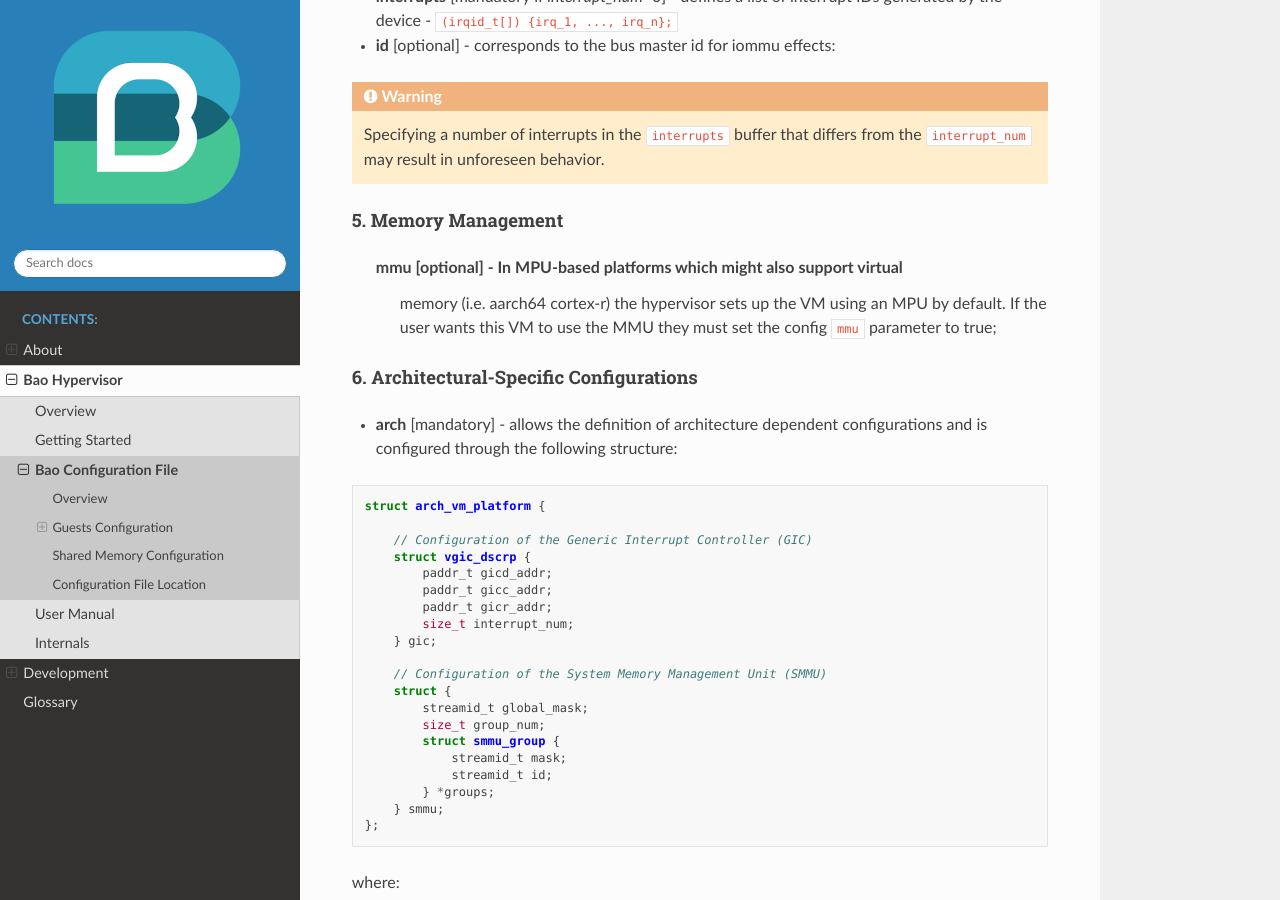
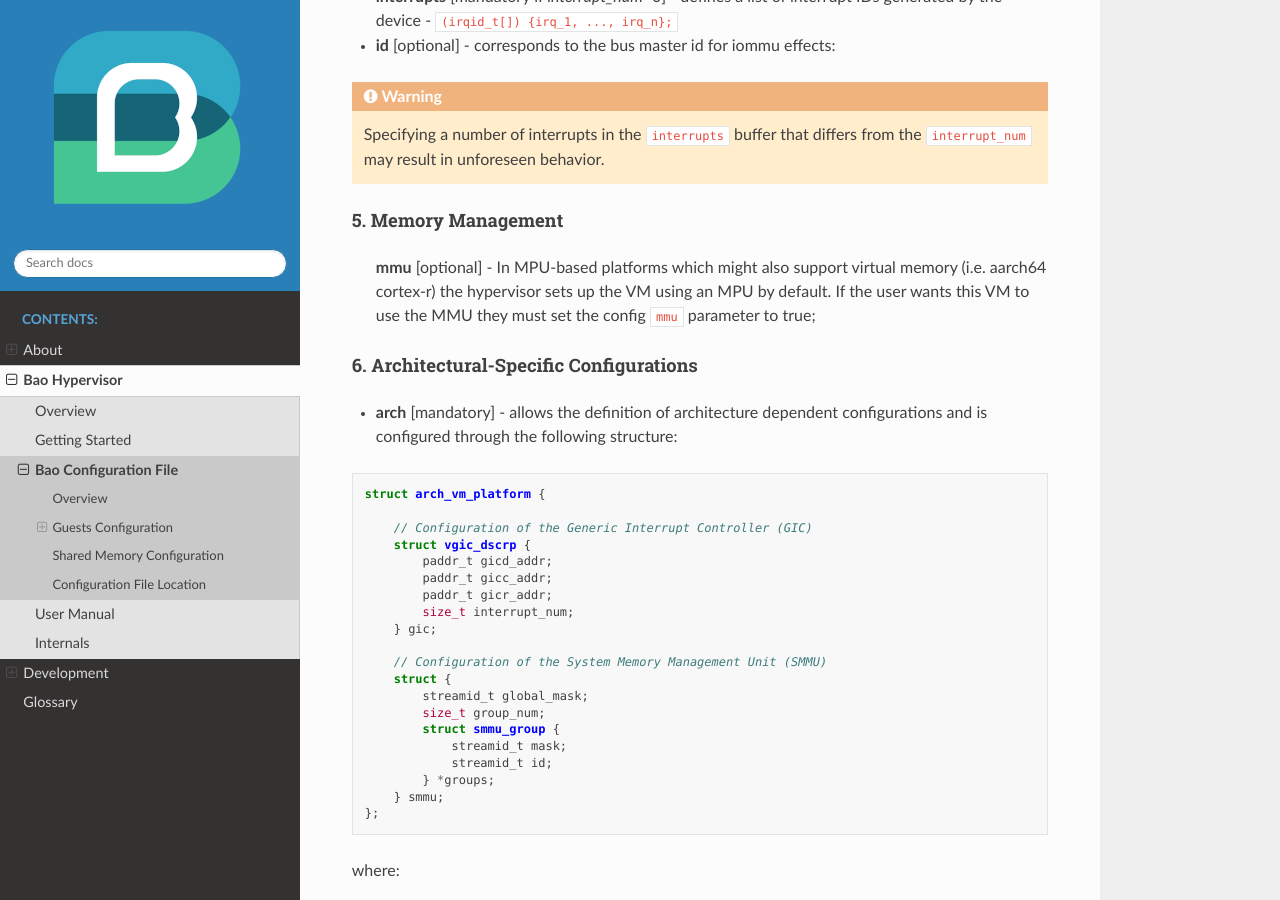
Before and after one commit to bao-project/bao-docs, a Sphinx documentation site: the page built from source/bao_hyp/config.rst, in a window 1280 px wide and 900 px high, scrolled down 5743 px. Built offline with Sphinx 7.4.7 and the Read the Docs theme 2.0.0, drawn with Linux system fonts in a browser that asks for light colours.

Commit message:
fix(doc): include format tweaks to use the new column limit of 100
Signed-off-by: Diogo Costa <diogoandreveigacosta@gmail.com>

```diff
--- a/source/bao_hyp/config.rst
+++ b/source/bao_hyp/config.rst
@@ -68,11 +68,10 @@ relative to the config source file.
 Guests Configuration
 --------------------
 
-Within this configuration file, it is possible to define various aspects of
-your virtual environment, including hardware resources, devices, and storage
-options. One of the most important features of the configuration file is the
-ability to define VMs, or guests (VM 1, VM 2, ... VM N). This allows to create
-and manage multiple VMs, each with its own operating system and hardware
+Within this configuration file, it is possible to define various aspects of your virtual
+environment, including hardware resources, devices, and storage options. One of the most important
+features of the configuration file is the ability to define VMs, or guests (VM 1, VM 2, ... VM N).
+This allows to create and manage multiple VMs, each with its own operating system and hardware
 resources.
 
 .. figure:: img/guest-config.svg
@@ -80,8 +79,7 @@ resources.
     :name: guest-config-fig
 
 
-The configuration of different guests is done by populating a struct called
-*vmconfig*, as follows:
+The configuration of different guests is done by populating a struct called *vmconfig*, as follows:
 
 .. code-block:: c
 
@@ -95,26 +93,23 @@ The configuration of different guests is done by populating a struct called
 
 For each VM, the following parameters must be specified:
 
-- **image** [mandatory] - corresponds to the guest image (see details in \
-  `Guest Image`_)
-- **entry** [mandatory] - defines the entry point address in VM's address \
-  space;
-- **platform description** [mandatory] - corresponds to the guest platform \
-  (see details in `Virtual Machine Configuration`_);
-- **cpu_affinity** [optional] - corresponds to the selection of physical CPUs \
-  assigned to the virtual platform (see details in `CPU Affinity`_);
-- **colors** [optional] - enables the cache coloring feature (see details in \
-  `Coloring`_).
+- **image** [mandatory] - corresponds to the guest image (see details in `Guest Image`_)
+- **entry** [mandatory] - defines the entry point address in VM's address space;
+- **platform description** [mandatory] - corresponds to the guest platform (see details in `Virtual
+  Machine Configuration`_);
+- **cpu_affinity** [optional] - corresponds to the selection of physical CPUs assigned to the
+  virtual platform (see details in `CPU Affinity`_);
+- **colors** [optional] - enables the cache coloring feature (see details in `Coloring`_).
 
 Guest Image
 ***********
 .. _Guest Image:
 
-The guest ``image`` comprises a structure that describes the image \
-configuration running on the guest side. It encompasses the following options:
+The guest ``image`` comprises a structure that describes the image configuration running on the
+guest side. It encompasses the following options:
 
-- **image** [mandatory] - definition of the ``image`` to run on a given VM.
-  The ``image`` corresponds to the following structure:
+- **image** [mandatory] - definition of the ``image`` to run on a given VM. The ``image``
+  corresponds to the following structure:
 
 .. code-block:: c
 
@@ -128,25 +123,22 @@ configuration running on the guest side. It encompasses the following options:
 
 where:
 
-- **base_addr** [mandatory] - corresponds to the ``image`` load address in \
-  the VM's address space;
-- **load_addr** [mandatory] - corresponds to the ``image`` load address in \
-  the hypervisor address space. This value can be defined using the macro \
-  VM_IMAGE_OFFSET(img_name);
-- **size** [mandatory] - corresponds to the image size. This value can be \
-  defined using the macro VM_IMAGE_SIZE(img_name);
-- **separately_loaded** [optional] - informs the hypervisor if the VM image is
-  to be loaded separately by a bootloader; By default, separately_loaded is \
+- **base_addr** [mandatory] - corresponds to the ``image`` load address in the VM's address space;
+- **load_addr** [mandatory] - corresponds to the ``image`` load address in the hypervisor address
+  space. This value can be defined using the macro VM_IMAGE_OFFSET(img_name);
+- **size** [mandatory] - corresponds to the image size. This value can be defined using the macro
+  VM_IMAGE_SIZE(img_name);
+- **separately_loaded** [optional] - informs the hypervisor if the VM image is to be loaded
+  separately by a bootloader; By default, separately_loaded is set as false;
+- **inplace** [optional]- use the image inplace and don’t copy the image. By default, inplace is
   set as false;
-- **inplace** [optional]- use the image inplace and don’t copy the image. By \
-  default, inplace is set as false;
 
 .. figure:: img/vm-image.svg
     :align: center
     :name: vm-image-fig
 
-To ease the process of configuring the image running on each VM, the configuration of Bao allows the
-use of two different macros:
+To ease the process of configuring the image running on each VM, the configuration of Bao allows
+the use of two different macros:
 
 1. **VM_IMAGE_BUILTIN** - This macro simplifies image configuration by requiring only the
    ``img_name`` and the image ``base_addr``. This macro specifies both the base address and image
@@ -158,21 +150,19 @@ use of two different macros:
 Virtual Machine Configuration
 *****************************
 
-The VM configuration enables users to define the characteristics of each the \
-virtualized platform. It encompasses critical details that define the VM's \
-run-time environment, performance, and overall capabilities. By customizing \
-this configuration, users can tailor the virtual platform to suit specific \
-workload requirements and application needs for their virtual machines. The \
-configuration encompasses the definition of:
+The VM configuration enables users to define the characteristics of each the virtualized platform.
+It encompasses critical details that define the VM's run-time environment, performance, and overall
+capabilities. By customizing this configuration, users can tailor the virtual platform to suit
+specific workload requirements and application needs for their virtual machines. The configuration
+encompasses the definition of:
 
 - **Number of virtual CPUs** - see details in `Number of vCPUs`_;
 - **Virtual memory regions** - see details in `Memory Mapping`_;`
-- **Inter-Process Comunication (IPC)** - see details in \
-  `Inter-Process Communication (IPC)`_;
+- **Inter-Process Comunication (IPC)** - see details in `Inter-Process Communication (IPC)`_;
 - **Devices** - see details in `Devices`_;
 - **Memory Management** - see details in `Memory Management`_;
-- **Architectural-Specific Configurations** - see details in \
-  `Architectural-Specific Configurations`_;
+- **Architectural-Specific Configurations** - see details in `Architectural-Specific
+  Configurations`_;
 
 1. Number of vCPUs
 ##################
@@ -185,8 +175,8 @@ configuration encompasses the definition of:
 #################
 .. _Memory Mapping:
 
-- **region_num** [mandatory] - defines the number of memory regions mapped to \
-  the VM. This structure contemplates the following parameters:
+- **region_num** [mandatory] - defines the number of memory regions mapped to the VM. This
+  structure contemplates the following parameters:
 
 .. code-block:: c
 
@@ -199,26 +189,24 @@ configuration encompasses the definition of:
 
 where:
 
-- **base** [mandatory] - corresponds to the base virtual address of the \
-  memory region;
+- **base** [mandatory] - corresponds to the base virtual address of the memory region;
 - **size**  [mandatory] -  corresponds to the size of the memory region;
-- **place_phys** [optional] - the memory region is mapped into the virtual \
-  memory, and it's important to note that the virtual address (VA) might not \
-  necessarily be the same as the physical address (PA). When "place_phys" is
-  set to true, the virtual address corresponds to the physical address. \
-  If ``place_phys`` equals to true, it allows to specify the physical address \
-  of the memory region. By default, ``place_phys`` equals to false;
-- **phys** [mandatory if ``place_phys`` is true] - it corresponds to the \
-  physical address where the memory region should be mapped;
+- **place_phys** [optional] - the memory region is mapped into the virtual memory, and it's
+  important to note that the virtual address (VA) might not necessarily be the same as the physical
+  address (PA). When "place_phys" is set to true, the virtual address corresponds to the physical
+  address. If ``place_phys`` equals to true, it allows to specify the physical address of the
+  memory region. By default, ``place_phys`` equals to false;
+- **phys** [mandatory if ``place_phys`` is true] - it corresponds to the physical address where the
+  memory region should be mapped;
 
 3. Inter-Process Communication (IPC)
 ####################################
 .. _Inter-Process Communication (IPC):
 
-- **ipc_num** [optional] - defines the number of IPCs assigned to the VM. By \
-  default, ``ipc_num`` equals to zero;
-- **ipcs** [mandatory if ``ipc_num`` > 0] - corresponds to the specification \
-  of the IPC and is configured through the following structure:
+- **ipc_num** [optional] - defines the number of IPCs assigned to the VM. By default, ``ipc_num``
+  equals to zero;
+- **ipcs** [mandatory if ``ipc_num`` > 0] - corresponds to the specification of the IPC and is
+  configured through the following structure:
 
 .. code-block:: c
 
@@ -233,28 +221,24 @@ where:
 
 where:
 
-- **base**  [mandatory] - corresponds to the virtual base address of the IPC \
-  memory region;
+- **base**  [mandatory] - corresponds to the virtual base address of the IPC memory region;
 - **size** [mandatory] - corresponds to the size of the IPC memory region;
-- **shmem_id** [mandatory] - corresponds to the ID of the shared memory \
-  associated with the IPC;
-- **interrupt_num** [mandatory] - defines the number of interrupts assigned \
-  to the IPC;
-- **interrupts** [mandatory if *interrupt_num* > 0] - defines a list of \
-  interrupt IDs assigned to the IPC - ``(irqid_t[]) {irq_1, ..., irq_n}``;
+- **shmem_id** [mandatory] - corresponds to the ID of the shared memory associated with the IPC;
+- **interrupt_num** [mandatory] - defines the number of interrupts assigned to the IPC;
+- **interrupts** [mandatory if *interrupt_num* > 0] - defines a list of interrupt IDs assigned to
+  the IPC - ``(irqid_t[]) {irq_1, ..., irq_n}``;
 
 .. warning::
-    Specifying a number of interrupts in the ``interrupts`` buffer that \
-    differs from the ``interrupt_num`` may result in unforeseen behavior.
+  Specifying a number of interrupts in the ``interrupts`` buffer that differs from the
+  ``interrupt_num`` may result in unforeseen behavior.
 
 4. Devices
 ##########
 .. _Devices:
 
-- **dev_num** [mandatory] - corresponds to the number of devices assigned to \
-  the VM;
-- **devs** [mandatory if *dev_num* > 0] - corresponds to the specification of \
-  the VM's devices and is configured through the following structure:
+- **dev_num** [mandatory] - corresponds to the number of devices assigned to the VM;
+- **devs** [mandatory if *dev_num* > 0] - corresponds to the specification of the VM's devices and
+  is configured through the following structure:
 
 .. code-block:: c
 
@@ -272,32 +256,30 @@ where:
 - **pa** [mandatory] - corresponds to the base physical address of the device;
 - **va** [mandatory] - corresponds to the base virtual address of the device;
 - **size** [mandatory] - corresponds to the size of the device memory region;
-- **interrupt_num** [optional] - corresponds to the number of interrupts \
-  generated by the device to the VM. By default, ``interrupt_num`` equals to 0;
-- **interrupts** [mandatory if *interrupt_num*>0] - defines a list of \
-  interrupt IDs generated by the device - ``(irqid_t[]) {irq_1, ..., irq_n};``
+- **interrupt_num** [optional] - corresponds to the number of interrupts generated by the device to
+  the VM. By default, ``interrupt_num`` equals to 0;
+- **interrupts** [mandatory if *interrupt_num*>0] - defines a list of interrupt IDs generated by
+  the device - ``(irqid_t[]) {irq_1, ..., irq_n};``
 - **id** [optional] - corresponds to the bus master id for iommu effects:
 
 .. warning::
-    Specifying a number of interrupts in the ``interrupts`` buffer that \
-    differs from the ``interrupt_num`` may result in unforeseen behavior.
+  Specifying a number of interrupts in the ``interrupts`` buffer that differs from the
+  ``interrupt_num`` may result in unforeseen behavior.
 
 5. Memory Management
 ####################
 .. _Memory Management:
 
- **mmu** [optional] - In MPU-based platforms which might also support virtual \
-   memory (i.e. aarch64 cortex-r) the hypervisor sets up the VM using an MPU \
-   by default. If the user wants this VM to use the MMU they must set the \
-   config ``mmu`` parameter to true;
-
+ **mmu** [optional] - In MPU-based platforms which might also support virtual memory (i.e. aarch64
+ cortex-r) the hypervisor sets up the VM using an MPU by default. If the user wants this VM to use
+ the MMU they must set the config ``mmu`` parameter to true;
 
 6. Architectural-Specific Configurations
 ########################################
 .. _Architectural-Specific Configurations:
 
-- **arch** [mandatory] - allows the definition of architecture dependent \
-  configurations and is configured through the following structure:
+- **arch** [mandatory] - allows the definition of architecture dependent configurations and is
+  configured through the following structure:
 
 .. code-block:: c
 
@@ -325,18 +307,17 @@ where:
 
 where:
 
-- **vgic_dscrp** [mandatory] - corresponds to the configuration of the \
-  Generic Interrupt Controller (GIC);
-- **vgic_dscrp** [optional] - corresponds to the configuration of the System \
-  Memory Management Unit (SMMU);
+- **vgic_dscrp** [mandatory] - corresponds to the configuration of the Generic Interrupt Controller
+  (GIC);
+- **vgic_dscrp** [optional] - corresponds to the configuration of the System Memory Management Unit
+  (SMMU);
 
 
 CPU Affinity
 ************
 
-The configuration file of the Bao hypervisor also enables the definition of
-core affinity, which involves selecting the physical core where the guest
-should run.
+The configuration file of the Bao hypervisor also enables the definition of core affinity, which
+involves selecting the physical core where the guest should run.
 
 .. figure:: img/cpu-affinity.svg
     :align: center
@@ -344,19 +325,17 @@ should run.
 
 This functionality is achieved through the following configuration parameter:
 
-- **cpu_affinity** [optional] - corresponds to a bitmap signaling the \
-  preferred physical CPUs assigned to the VM. If this value is mutually \
-  exclusive for all the VMs, the physical CPUs assigned to each VM follow the \
-  bitmap. Otherwise (in case of bit overlap or lack of affinity definition), \
-  the CPU assignment is defined by the hypervisor;
+- **cpu_affinity** [optional] - corresponds to a bitmap signaling the preferred physical CPUs
+  assigned to the VM. If this value is mutually exclusive for all the VMs, the physical CPUs
+  assigned to each VM follow the bitmap. Otherwise (in case of bit overlap or lack of affinity
+  definition), the CPU assignment is defined by the hypervisor;
 
 Coloring
 ********
 
-- **colors** [optional] - corresponds to a bitmap for the assigned cache \
-  colors of the VM. This value is truncated depending on the number of \
-  available colors calculated at run-time, i.e., its platform-dependent. By \
-  default, the coloring mechanism is not active. For instance, the following \
+- **colors** [optional] - corresponds to a bitmap for the assigned cache colors of the VM. This
+  value is truncated depending on the number of available colors calculated at run-time, i.e., its
+  platform-dependent. By default, the coloring mechanism is not active. For instance, the following
   picture depicts a hypothetical setup with a 50/50 coloring scheme;
 
 .. figure:: img/llc-colors.svg
```
